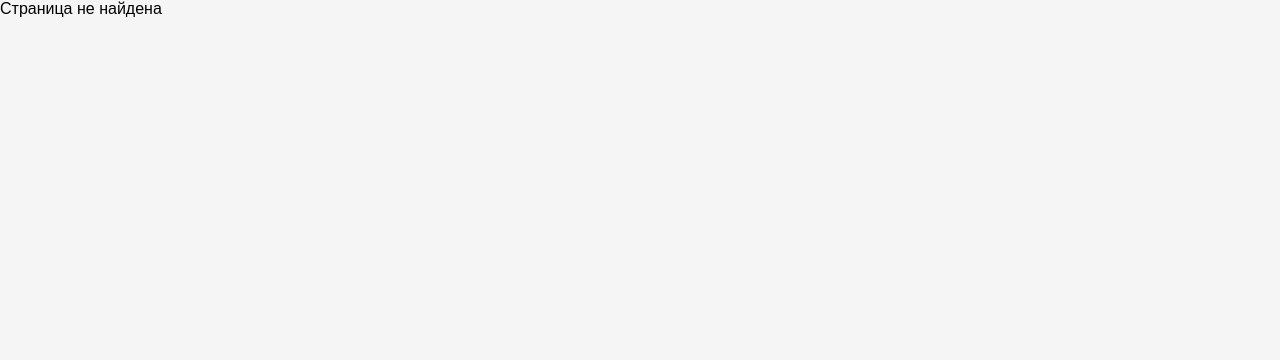
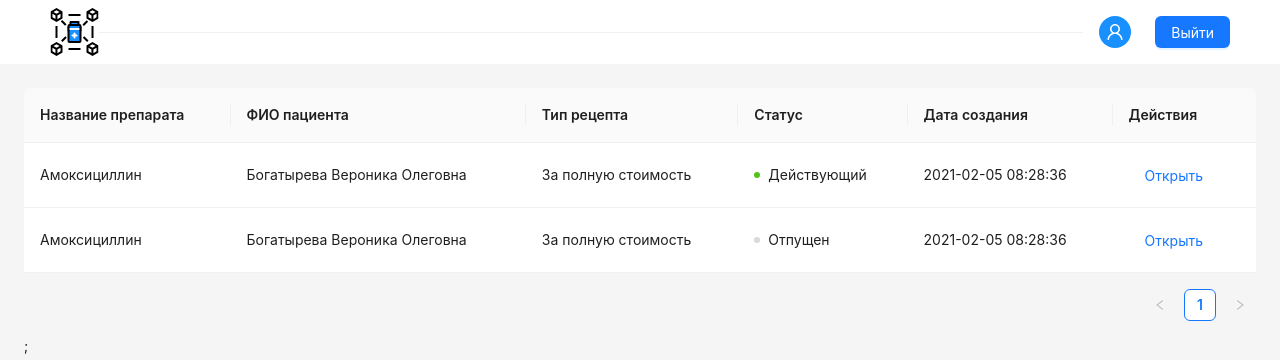
Before and after one commit to wbogatyrewa/prescription-client, a React (Vite) app: page /prescriptions in a window 1280 px wide. Shown: the top 360 px of the page. Built offline with nearby package versions, Linux system fonts and the light colour scheme; a web font is replaced by a local one.

Commit message:
add prescriptions

```diff
--- a/src/components/App.tsx
+++ b/src/components/App.tsx
@@ -4,6 +4,7 @@ import { MedicinesPage } from "./pages/MedicinesPage/MedicinesPage";
 import { useAppContext } from "../contexts/AppContext/AppContext";
 import { useEffect } from "react";
 import { CreatePrescriptionPage } from "./pages/CreatePrescriptionPage/CreatePrescriptionPage";
+import { PrescriptionsPage } from "./pages/PrescriptionsPage/PrescriptionsPage";
 
 function App() {
   const { userData } = useAppContext();
@@ -18,6 +19,7 @@ function App() {
       {/* {!!userData && ( */}
       <>
         <Route path="/medicines" element={<MedicinesPage />} />
+        <Route path="/prescriptions" element={<PrescriptionsPage />} />
         <Route
           path="/prescriptions/create"
           element={<CreatePrescriptionPage />}
--- /dev/null
+++ b/src/components/Modals/PrescriptionModal/PrescriptionModal.module.css
@@ -0,0 +1,5 @@
+.infoWrapper {
+  display: flex;
+  flex-direction: column;
+  gap: 16px;
+}
--- /dev/null
+++ b/src/components/Modals/PrescriptionModal/PrescriptionModal.tsx
@@ -0,0 +1,157 @@
+import { Badge, Descriptions, DescriptionsProps, Modal } from "antd";
+import styles from "./PrescriptionModal.module.css";
+
+type PrescriptionModalProps = {
+  isOpen: boolean;
+  setIsOpen: (isOpen: boolean) => void;
+  prescriptionKey: string;
+};
+
+const medicineItems: DescriptionsProps["items"] = [
+  {
+    key: "1",
+    label: "Название препарата",
+    children: "Амоксициллин",
+  },
+  {
+    key: "2",
+    label: "Форма выпуска",
+    children: "Таблетки",
+  },
+  {
+    key: "3",
+    label: "Количество",
+    children: "50 таб.",
+  },
+  {
+    key: "4",
+    label: "Дозировка",
+    children: "500 мг",
+  },
+  {
+    key: "5",
+    label: "Способ применения",
+    children: "По 1 таблетке 2-3 раза в сутки после еды.",
+  },
+];
+
+const prescriptionItems: DescriptionsProps["items"] = [
+  {
+    key: "1",
+    label: "Дата создания",
+    children: "2021-02-05 08:28:36",
+  },
+  {
+    key: "2",
+    label: "Дата истечения срока действия",
+    children: "2021-03-05 08:28:36",
+  },
+  {
+    key: "3",
+    label: "Тип рецепта",
+    children: "За полную стоимость",
+  },
+  {
+    key: "4",
+    label: "Статус",
+    children: <Badge color="#52C41A" text="Действующий" />,
+  },
+];
+
+const patientItems: DescriptionsProps["items"] = [
+  {
+    key: "1",
+    label: "ФИО",
+    children: "Богатырева Вероника Олеговна",
+  },
+  {
+    key: "2",
+    label: "Дата рождения",
+    children: "2021-03-05",
+  },
+  {
+    key: "3",
+    label: "СНИЛС",
+    children: "150-360 789 03",
+  },
+];
+
+const hospitalItems: DescriptionsProps["items"] = [
+  {
+    key: "1",
+    label: "Название",
+    children: "ГБУЗ «ГП №19 ДЗМ»",
+  },
+  {
+    key: "2",
+    label: "Врач",
+    children: "Терапевт Сидоров Иван Иванович",
+  },
+  {
+    key: "3",
+    label: "СНИЛС",
+    children: "За полную стоимость",
+  },
+  {
+    key: "4",
+    label: "Полис ОМС",
+    children: <Badge color="#52C41A" text="Действующий" />,
+  },
+];
+
+export const PrescriptionModal = ({
+  isOpen,
+  setIsOpen,
+  prescriptionKey,
+}: PrescriptionModalProps) => {
+  // при открытии модалки получать с бека все данные о рецепте
+
+  const handleOk = () => {
+    setIsOpen(false);
+  };
+
+  const handleCancel = () => {
+    setIsOpen(false);
+  };
+
+  return (
+    <Modal
+      title={`Информация о рецепте №${prescriptionKey}`}
+      open={isOpen}
+      onOk={handleOk}
+      onCancel={handleCancel}
+      footer=""
+    >
+      <div className={styles.infoWrapper}>
+        <Descriptions
+          title="Лекарственный препарат"
+          items={medicineItems}
+          bordered
+          column={1}
+          size="small"
+        />
+        <Descriptions
+          title="Рецепт"
+          items={prescriptionItems}
+          bordered
+          column={1}
+          size="small"
+        />
+        <Descriptions
+          title="Пациент"
+          items={patientItems}
+          bordered
+          column={1}
+          size="small"
+        />
+        <Descriptions
+          title="Медицинская организация"
+          items={hospitalItems}
+          bordered
+          column={1}
+          size="small"
+        />
+      </div>
+    </Modal>
+  );
+};
--- /dev/null
+++ b/src/components/pages/PrescriptionsPage/PrescriptionsPage.module.css
@@ -0,0 +1,3 @@
+.content {
+  padding: 24px;
+}
--- /dev/null
+++ b/src/components/pages/PrescriptionsPage/PrescriptionsPage.tsx
@@ -0,0 +1,98 @@
+import Layout, { Content } from "antd/es/layout/layout";
+import { Header } from "../../organisms/Header/Header";
+import { Badge, Button, Table } from "antd";
+import styles from "./PrescriptionsPage.module.css";
+import { useState } from "react";
+import { PrescriptionModal } from "../../Modals/PrescriptionModal/PrescriptionModal";
+
+const dataSource = [
+  {
+    key: "1",
+    name: "Амоксициллин",
+    patient: "Богатырева Вероника Олеговна",
+    typeOfPrescription: "За полную стоимость",
+    status: "Действующий",
+    createdDate: "2021-02-05 08:28:36",
+  },
+  {
+    key: "2",
+    name: "Амоксициллин",
+    patient: "Богатырева Вероника Олеговна",
+    typeOfPrescription: "За полную стоимость",
+    status: "Отпущен",
+    createdDate: "2021-02-05 08:28:36",
+  },
+];
+
+export const PrescriptionsPage = () => {
+  const [isOpenPrescriptionModal, setIsOpenPrescriptionModal] = useState(false);
+  const [currentPrescriptionKey, setCurrentPrescriptionKey] = useState("");
+
+  const openPrescriptionModal = (prescriptionKey: string) => {
+    setCurrentPrescriptionKey(prescriptionKey);
+    setIsOpenPrescriptionModal(true);
+  };
+
+  const columns = [
+    {
+      title: "Название препарата",
+      dataIndex: "name",
+      key: "name",
+    },
+    {
+      title: "ФИО пациента",
+      dataIndex: "patient",
+      key: "patient",
+    },
+    {
+      title: "Тип рецепта",
+      dataIndex: "typeOfPrescription",
+      key: "typeOfPrescription",
+    },
+    {
+      title: "Статус",
+      dataIndex: "status",
+      key: "status",
+      render: (_, render) => (
+        <Badge
+          color={
+            render.status === "Действующий"
+              ? "#52C41A"
+              : render.status === "Просрочен"
+              ? "#FF4D4F"
+              : "#D9D9D9"
+          }
+          text={render.status}
+        />
+      ),
+    },
+    {
+      title: "Дата создания",
+      dataIndex: "createdDate",
+      key: "createdDate",
+    },
+    {
+      title: "Действия",
+      key: "actions",
+      render: (_, render) => (
+        <Button type="link" onClick={() => openPrescriptionModal(render.key)}>
+          Открыть
+        </Button>
+      ),
+    },
+  ];
+
+  return (
+    <Layout>
+      <PrescriptionModal
+        isOpen={isOpenPrescriptionModal}
+        setIsOpen={setIsOpenPrescriptionModal}
+        prescriptionKey={currentPrescriptionKey}
+      />
+      <Header defaultSelectedKeys={["2"]} />
+      <Content className={styles.content}>
+        <Table dataSource={dataSource} columns={columns} />;
+      </Content>
+    </Layout>
+  );
+};
```
